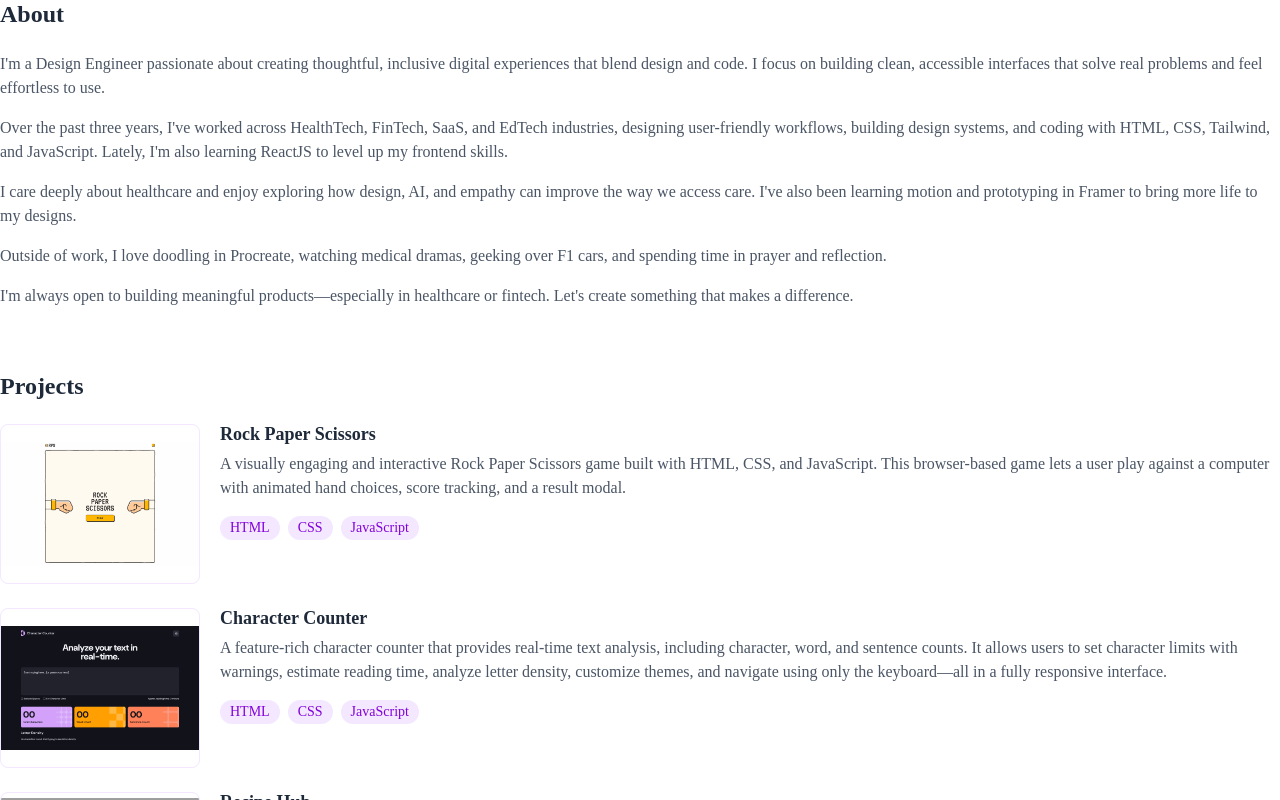
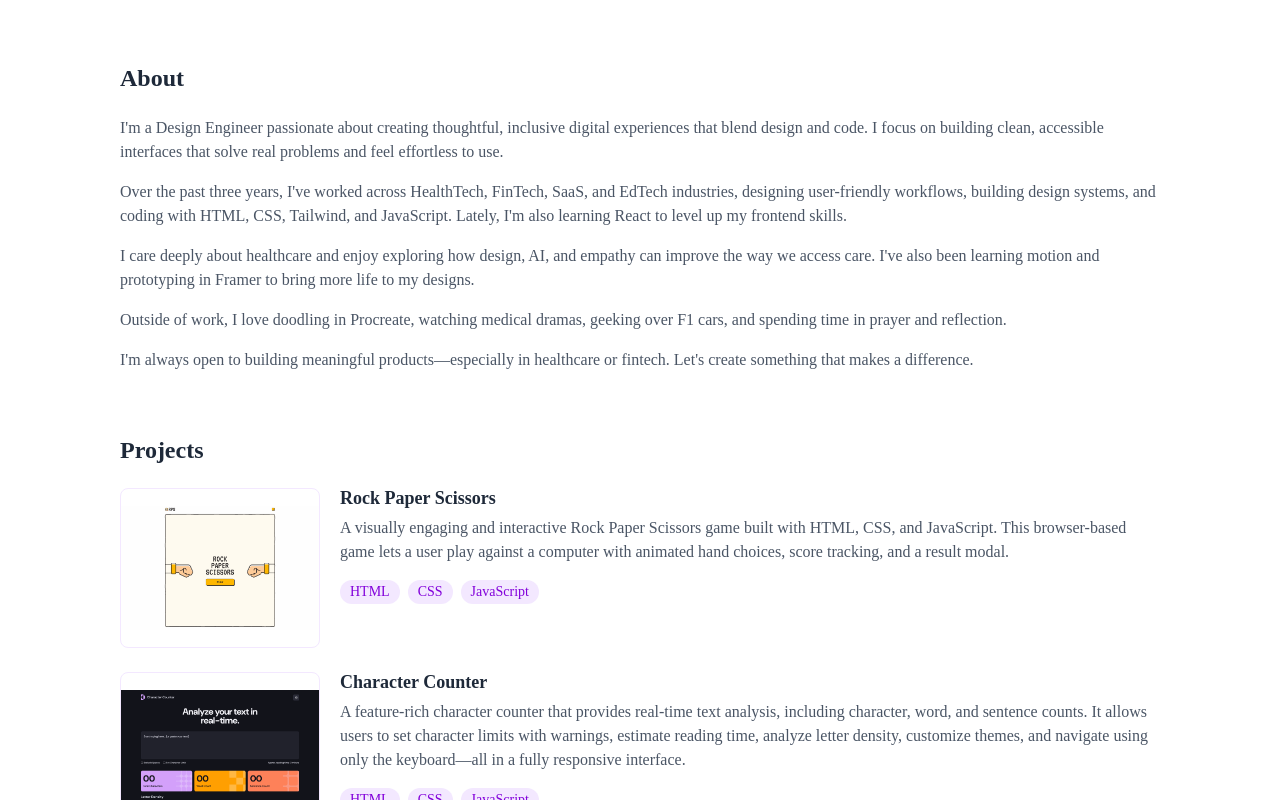
Before and after one commit to Anikhe00/Portfolio-V1, a React (Vite) app: page / in a window 1280 px wide. Shown: the top 800 px of the page. Built offline with nearby package versions, Linux system fonts and the light colour scheme; grey boxes are pictures that could not be loaded.

Commit message:
About Section Done

```diff
--- a/src/About.jsx
+++ b/src/About.jsx
@@ -9,7 +9,7 @@ function About () {
         </p>
 
         <p className="text-gray-600 text-[16px] leading-[24px] font-normal font-[Manrope]">
-          Over the past three years, I've worked across HealthTech, FinTech, SaaS, and EdTech industries, designing user-friendly workflows, building design systems, and coding with HTML, CSS, Tailwind, and JavaScript. Lately, I'm also learning ReactJS to level up my frontend skills.
+          Over the past three years, I've worked across HealthTech, FinTech, SaaS, and EdTech industries, designing user-friendly workflows, building design systems, and coding with HTML, CSS, Tailwind, and JavaScript. Lately, I'm also learning React to level up my frontend skills.
         </p>
 
         <p className="text-gray-600 text-[16px] leading-[24px] font-normal font-[Manrope]">
--- a/src/App.jsx
+++ b/src/App.jsx
@@ -4,10 +4,14 @@ import ToolSection from "./ToolSection";
 
 function App() {
   return (
-    <main className="flex flex-col gap-16 content-start flex-1">
-      <About/>
-      <Projects/>
-      <ToolSection/>
+    <main className="flex flex-row gap-16 content-start flex-1 px-[7.5rem] py-[4rem]">
+
+      <section className="flex flex-col gap-16 content-start flex-1">
+        <About/>
+        <Projects/>
+        <ToolSection/>
+      </section>
+
     </main>
 
   )
--- /dev/null
+++ b/src/NavLink.jsx
@@ -0,0 +1,10 @@
+function NavLink () {
+  return (
+    <a>
+      <div>
+
+        <p></p>
+      </div>
+    </a>
+  )
+}
```
